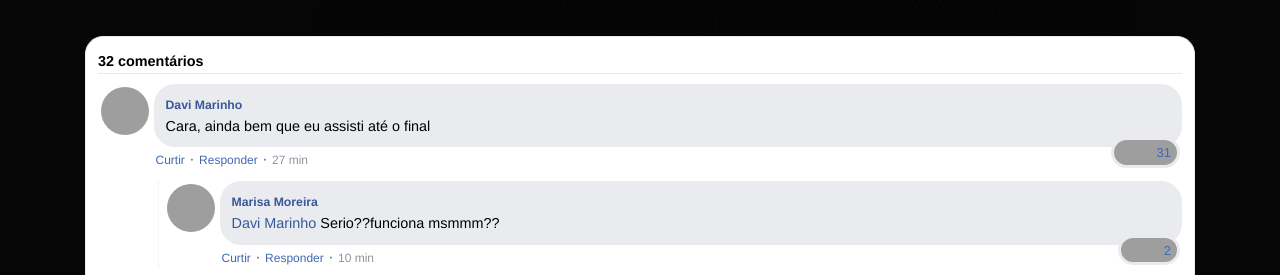
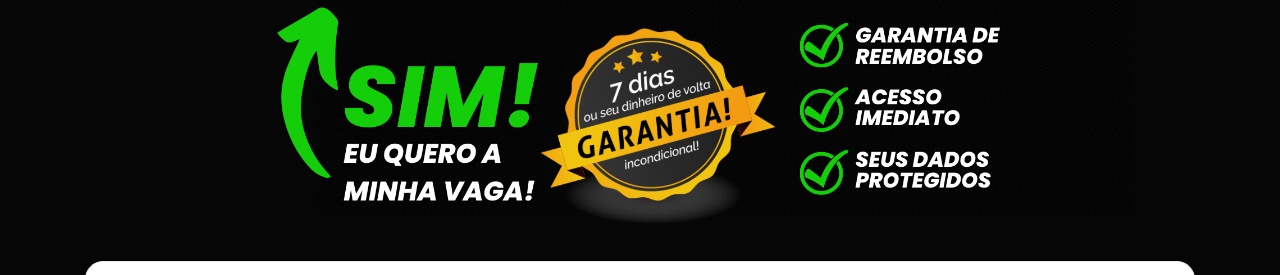
Before and after one commit to GrowthDigital21/rendacomvideo.com.br, a plain HTML site: page index.html in a window 1280 px wide. Shown: the part 477-752 px from the top of the page. Drawn offline with nearby package versions, Linux system fonts and the light colour scheme; grey boxes are pictures that could not be loaded; a script that the page names is missing.

Commit message:
Update index.html

```diff
--- a/index.html
+++ b/index.html
@@ -452,7 +452,7 @@ height="0" width="0" style="display:none;visibility:hidden"></iframe></noscript>
                 <span class="span-btn2">(atenção: vagas limitadas)</span>
               </a>
             </div>
-            <div id="cta1" class="mt-4 d-none">
+            <div id="cta1">
                 <img class="img-fluid" src="./assets/img/garantia.jpeg">
               </a>
             </div>
```
